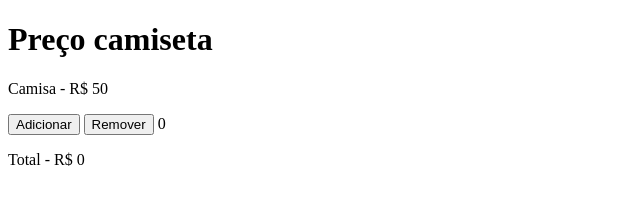
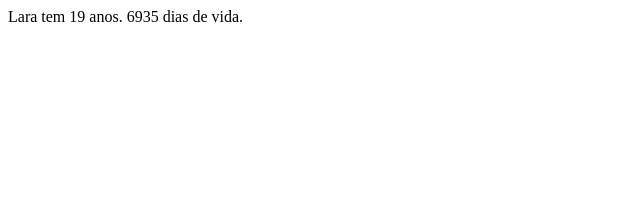
Before and after one commit to eurick-en/vue-js, a plain HTML site: page index.html in a window 1280 px wide. Shown: the whole page, without its empty margins (0-640 px from the left). Drawn offline with Linux system fonts and the light colour scheme.

Commit message:
feat: adicionando funcao construtora pessoa e computed de idade em dias no vue

```diff
--- a/index.html
+++ b/index.html
@@ -8,40 +8,37 @@
 </head>
 <body>
     <div id="app">
-        <h1>Preço camiseta</h1>
-        <p>Camisa - R$ <span class="preco"></span></p>
-        <button class="adicionar">Adicionar</button>
-        <button class="remover">Remover</button>
-        <span class="total"></span>
-        <p>Total - R$ <span class="precoTotal"></span></p>
+        {{ nome }} tem {{ idade }} anos.
+
+        {{idadeEmDias}} dias de vida.
     </div>
 
     <script>
-        const dados = {
-            preco: 50,
-            total: 0
+        function pessoa(nome, idade) {
+            this.nome = nome
+            this.idade = idade
         }
 
-        const preco = document.querySelector('.preco')
-        const total = document.querySelector('.total')
-        const adicionar = document.querySelector('.adicionar')
-        const remover = document.querySelector('.remover')
-        const precoTotal = document.querySelector('.precoTotal')
+        const pessoa1 = new pessoa('João', 25)
+        console.log(pessoa1)
 
-        preco.innerText = dados.preco;
-        total.innerText = dados.total;
-        precoTotal.innerText = dados.preco * dados.total;
+        const vm = new Vue ({
+            el: '#app',
+            data: {
+                nome: 'Lara',
+                idade: 19
+            },
 
-        function incrementar() {
-            dados.total++;
-        }
+            computed: {
+                idadeEmDias() {
+                    return this.idade * 365
+                }
 
-        function diminuir() {
-            dados.total--;
-        }
+            }
+        })
 
-        adicionar.addEventListener("click", incrementar);
-        remover.addEventListener("click", diminuir);
+        console.log(vm.idadeEmDias)
+
     </script>
 </body>
 </html>
```
